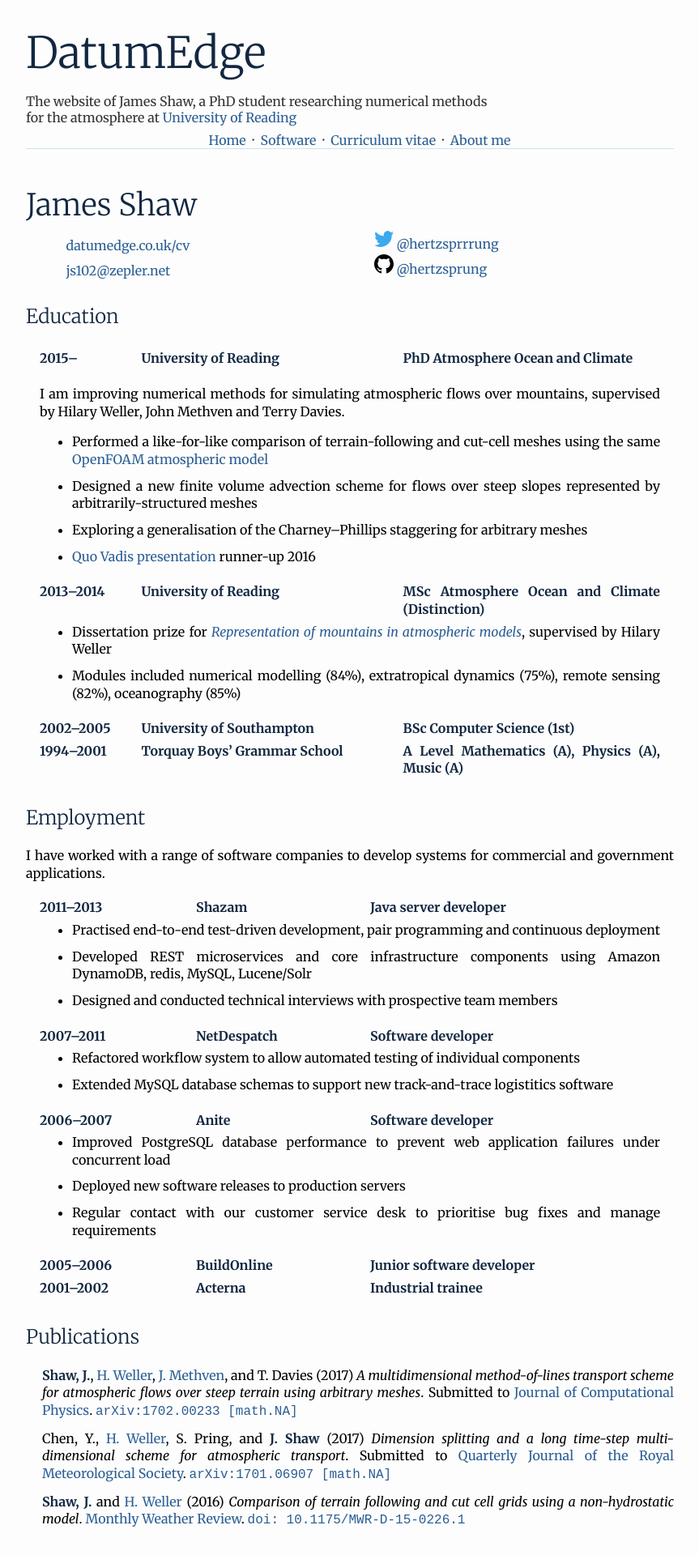
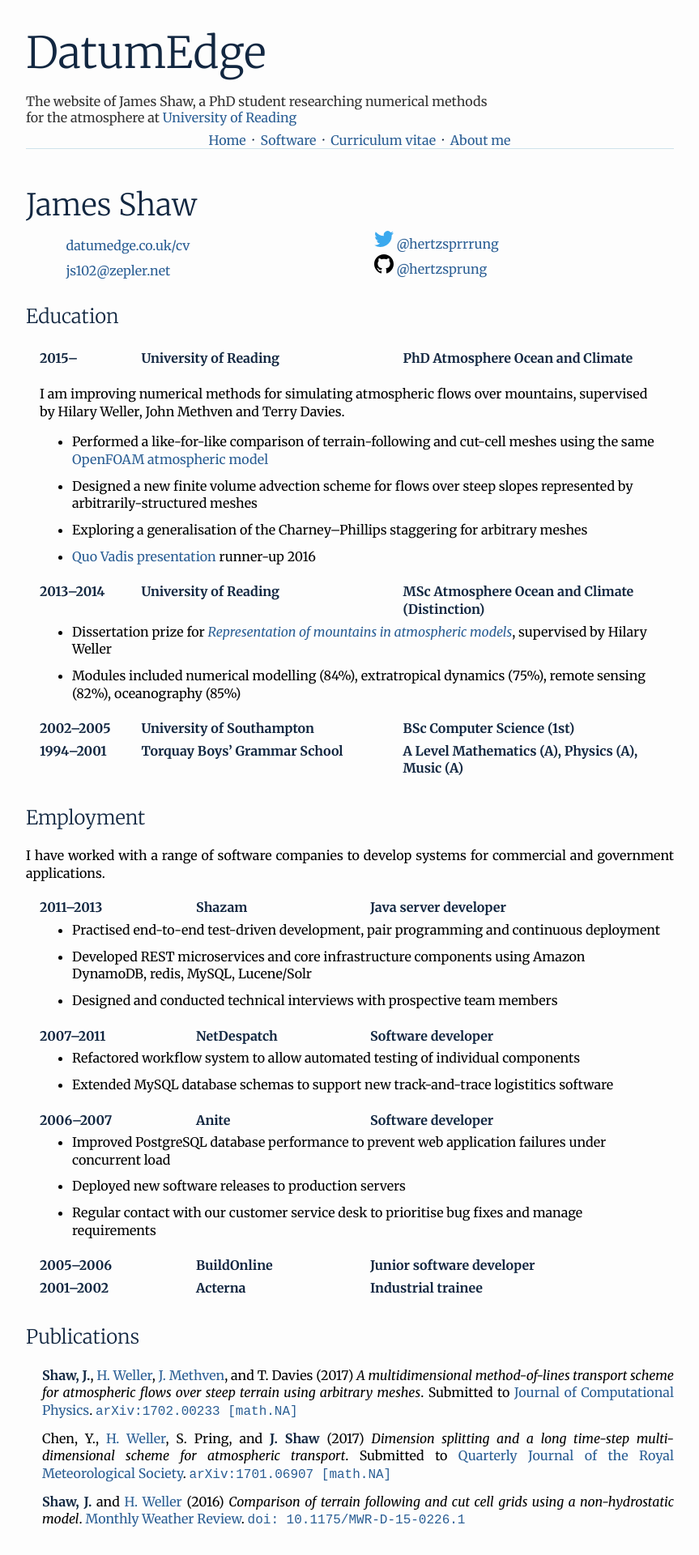
Before and after one commit to hertzsprung/hertzsprung.github.io, a Jekyll site: the page built from cv/index.html, in a window 1280 px wide. Shown: the top 1920 px of the page at 81% size, without its empty margins (208-1071 px from the left). Built offline with Jekyll 4.4.1, drawn with Linux system fonts in a browser that asks for light colours.

Commit message:
tweak for mobile

```diff
--- a/css/cv.css
+++ b/css/cv.css
@@ -1,8 +1,9 @@
 table.cv {
-	border-spacing: 1em 0.3em;
+	border-spacing: 0.6em 0.3em;
 }
 
 table.cv td {
+	text-align: left;
 	vertical-align: baseline;
 }
 
@@ -25,9 +26,15 @@
 	tab-size: 28;
 }
 
-table.cv td:nth-child(1),
-table.cv td:nth-child(2) {
-	white-space: pre;
+@media screen and (min-width: 600px) {
+	table.cv {
+		border-spacing: 1em 0.3em;
+	}
+
+	table.cv td:nth-child(1),
+	table.cv td:nth-child(2) {
+		white-space: pre;
+	}
 }
 
 table.cv tr.heading {
```
